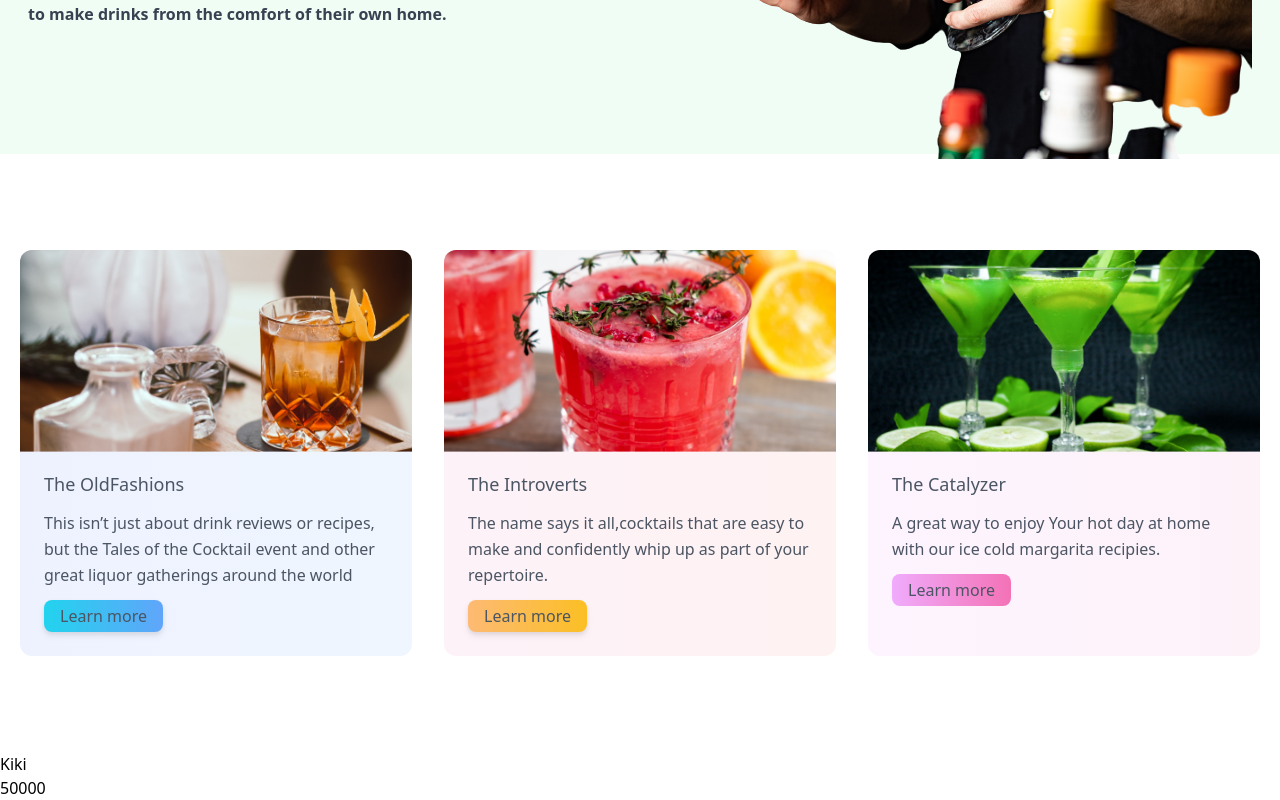
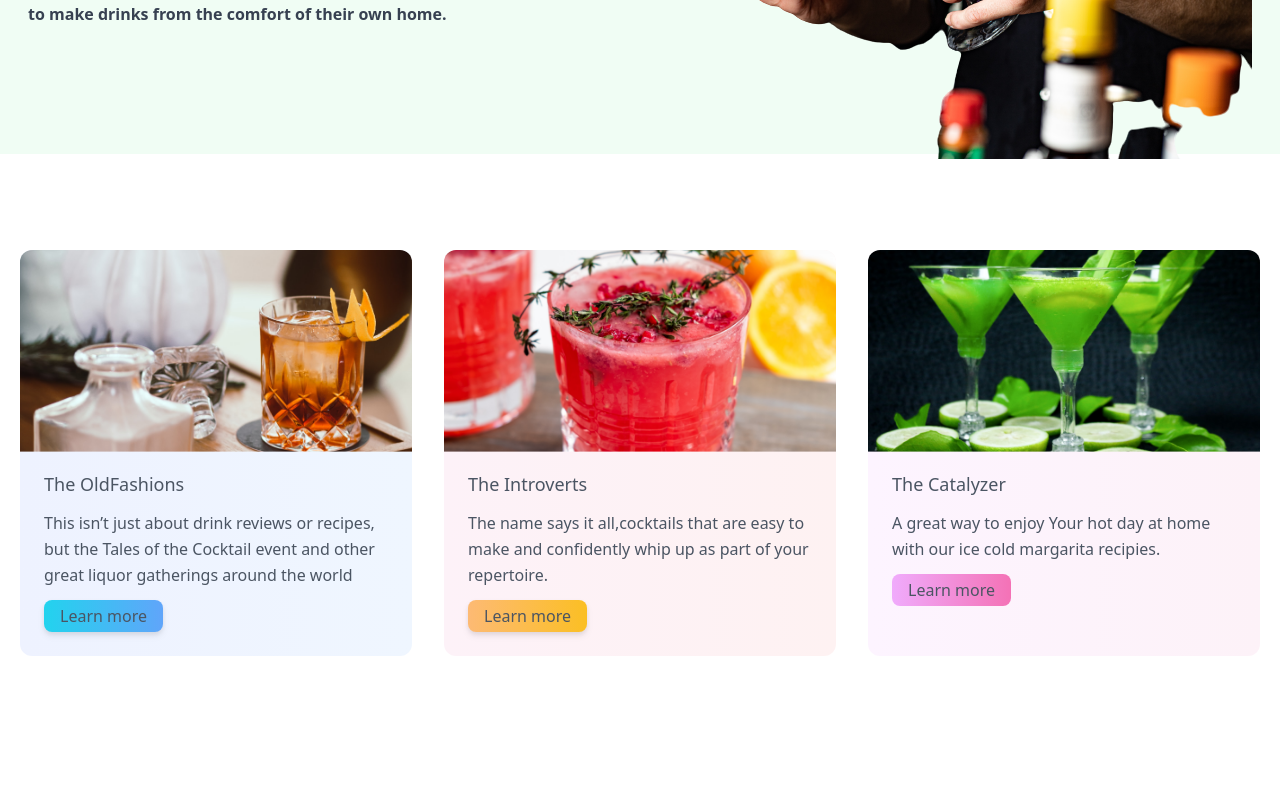
Before and after one commit to ReicaD/cocktailsSimple2.0, a React (Create React App) app in the folder client/: page /home in a window 1280 px wide. Shown: the part 590-1390 px from the top of the page. After the commit the page ends 1342 px from the top, so only its background shows below. Built offline with nearby package versions, Linux system fonts and the light colour scheme.

Commit message:
Added Changes WIP

```diff
--- a/client/src/pages/Drinks/Drinks.js
+++ b/client/src/pages/Drinks/Drinks.js
@@ -10,14 +10,14 @@ const Drinks = () => {
   useEffect(() => {
     async function fetchData() {
       await axios
-        .get("www.thecocktaildb.com/api/json/v1/1/filter.php?i=Vodka")
+        .get("https://jsonplaceholder.typicode.com/todos/")
         .then((res) => {
           //return res
           setnewdrinks(res.data);
           console.log(newdrinks);
         })
         .catch((err) => {
-          console.log(err);
+          console.log("Something went wrong here!",err);
         });
     }
     fetchData();
--- a/client/src/pages/Home/Components/Cards/CategoryDrinks/Catalyzer.js
+++ b/client/src/pages/Home/Components/Cards/CategoryDrinks/Catalyzer.js
@@ -1,9 +1,39 @@
-import React from 'react'
+import React, {useState , useEffect} from 'react'
+import axios from 'axios';
 
 function Catalyzer() {
+  const [newcatalyzer, setnewcatalyzer] = useState([]);
+  console.log(newcatalyzer);
+
+  useEffect(() => {
+    async function fetchData() {
+      await axios
+        .get("www.thecocktaildb.com/api/json/v1/1/filter.php?i=Vodka")
+        .then((res) => {
+          //return res
+          setnewcatalyzer(res.data);
+          console.log(newcatalyzer);
+        })
+        .catch((err) => {
+          console.log(err);
+        });
+    }
+    fetchData();
+  }, []);
+
   return (
-    <div></div>
-  )
-}
+    <div>
+      <h5>All People</h5>
+      {newcatalyzer.map((x) => (
+        <div key={x.id}>
+          <h2>
+            {/* <p> company: {x.company.name}</p> */}
+          </h2>
+        </div>
+      ))}
+    </div>
+  );
+};
+
 
 export default Catalyzer;
--- a/client/src/pages/Home/Home.js
+++ b/client/src/pages/Home/Home.js
@@ -5,20 +5,20 @@ import Promotions from "../Promotions/Promotions";
 import Deal from "../Promotions/Deal";
 
 
-const People= {
-  name: "Kiki",
-  age: 90,
-  city: "Ottawa",
-  deal:50000
-};
+// const People= {
+//   name: "Kiki",
+//   age: 90,
+//   city: "Ottawa",
+//   deal:50000
+// };
 
 const Home = () => {
   return (
     <div>
       <Hero />
       <Cards />
-      <Promotions people={People} />
-      <Deal people={People}/>
+      <Promotions/>
+      <Deal/>
     </div>
   );
 };
--- a/client/src/pages/Promotions/Deal.js
+++ b/client/src/pages/Promotions/Deal.js
@@ -1,18 +1,18 @@
 import React, { useEffect, useState } from 'react'
 
-function Deal({ people }) {
+function Deal() {
 
     const[deals, setDeals ] = useState({})
-    console.log(deals)
+    console.log()
 
     useEffect(()=>{
-        setDeals(people)
+        setDeals()
     },[])
 
 
 
   return (
-    <div><p>{people.deal}</p>
+    <div><p></p>
 
     </div>
   )
--- a/client/src/pages/Promotions/Promotions.js
+++ b/client/src/pages/Promotions/Promotions.js
@@ -1,14 +1,14 @@
 import React, { useState, useEffect } from "react";
 
-const Promotions = ({ people }) => {
+const Promotions = () => {
   const [promo, setPromo] = useState({});
 
   useEffect(() => {
-    setPromo(people);
+    setPromo();
   }, []);
   return (
     <div>
-      <h1>{people.name}</h1>
+      <h1></h1>
     </div>
   );
 };
```
